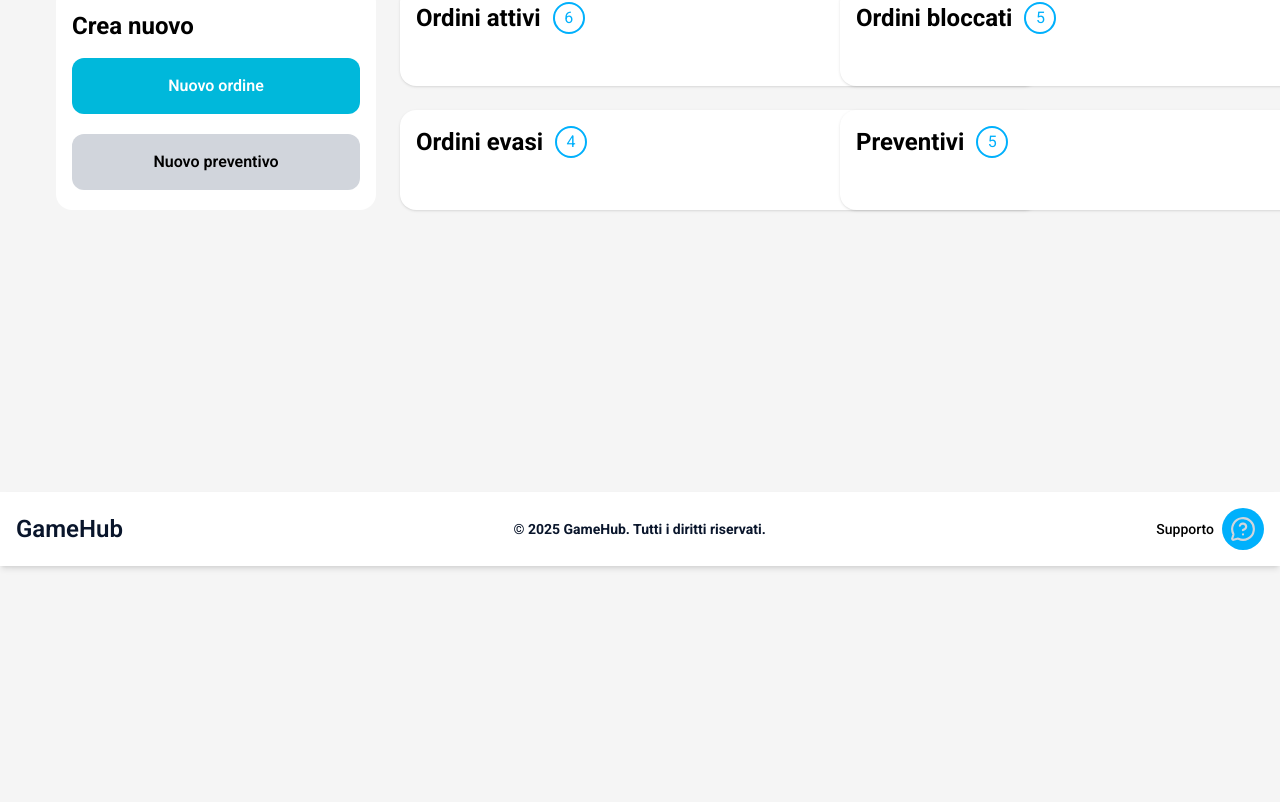
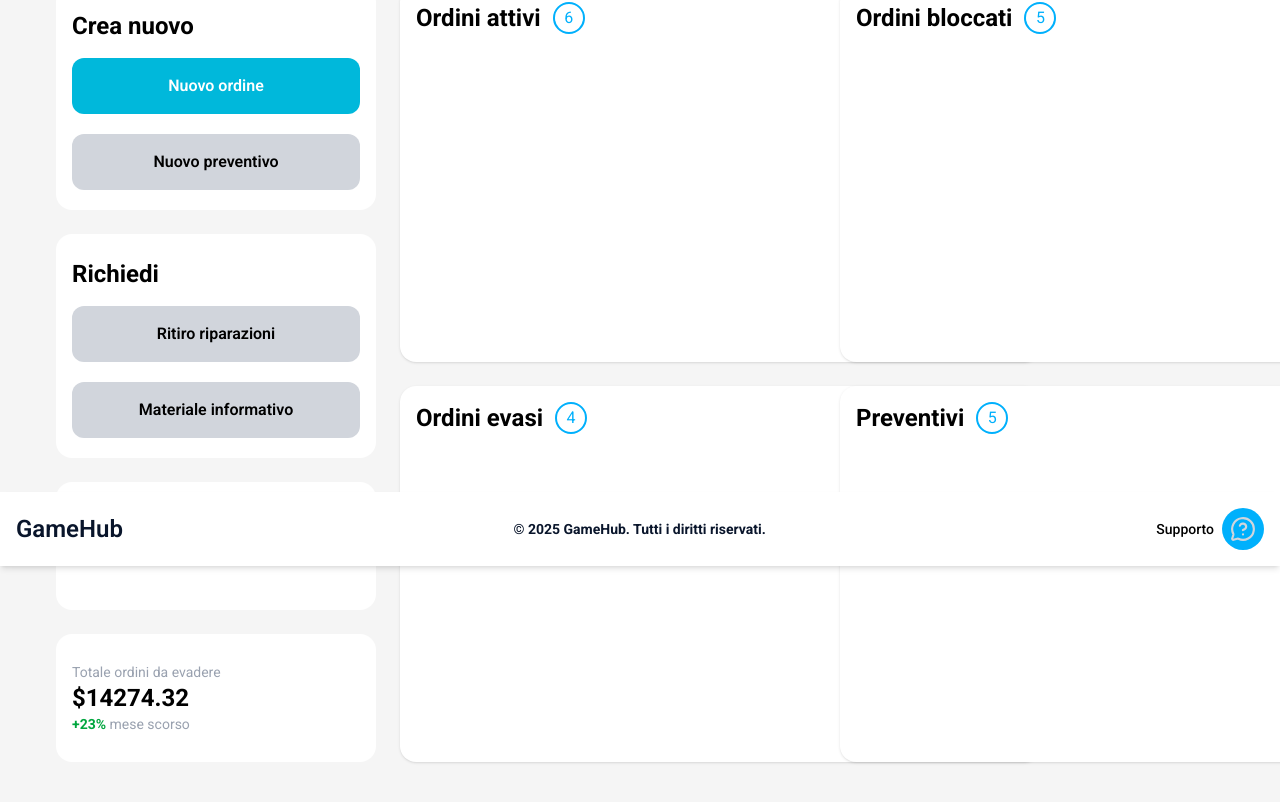
Before and after one commit to PierluigiPapa/proj-gamehub, a React app: page /dashboard in a window 1280 px wide. Shown: the part 234-1036 px from the top of the page. Before the commit the page ends 800 px from the top, so only its background shows below. Built offline with nearby package versions, Linux system fonts and the light colour scheme; the HTML template or start-up script is replaced by a standard one.

Commit message:
added cards on dashboard page

```diff
--- a/src/pages/DashboardPage.jsx
+++ b/src/pages/DashboardPage.jsx
@@ -71,10 +71,37 @@ export function DashboardPage() {
               <button className="bg-gray-300 text-black font-semibold w-full px-8 py-4 rounded-xl mt-5">Nuovo preventivo</button>
             </div>
           </div>
-          {/* Altri widget... (puoi copiare il resto della colonna sinistra dal tuo codice originale) */}
+
+
+          <div className="bg-white w-80 h-56 rounded-2xl flex flex-col justify-between px-4 py-4">
+            <div className="flex flex-col items-center">
+              <p className="text-black text-2xl font-bold my-2 self-start">Richiedi</p>
+              <button className="bg-gray-300 text-black font-semibold w-full px-8 py-4 rounded-xl mt-2">Ritiro riparazioni</button>
+              <button className="bg-gray-300 text-black font-semibold w-full px-8 py-4 rounded-xl mt-5">Materiale informativo</button>
+            </div>
+          </div>
+
+          <div className="bg-white w-80 h-32 rounded-2xl flex flex-col justify-center px-4 py-4">
+            <div className="flex items-center space-x-3">
+              <Euro size={40} className="bg-gray-200 text-black rounded-full p-2" />
+              <div className="flex flex-col">
+                <span className="text-gray-400 text-sm">DTT da fatturare</span>
+                <h3 className="text-black font-bold text-2xl">€642.39</h3>
+              </div>
+            </div>
+          </div>
+
+          <div className="bg-white w-80 h-32 rounded-2xl flex flex-col justify-center px-4 py-4">
+            <div className="flex items-center space-x-3">
+              <div className="flex flex-col">
+                <span className="text-gray-400 text-sm">Totale ordini da evadere</span>
+                <h3 className="text-black font-bold text-2xl">$14274.32</h3>
+                <p className="text-gray-400 text-sm"><span className="text-green-600 font-bold text-sm">+23%</span> mese scorso</p>
+              </div>
+            </div>
+          </div>
         </div>
 
-        {/* Colonna destra: tabelle */}
         <div className="grid grid-cols-2 gap-6">
           {tables.map((table, index) => (
             <div key={index} className="bg-white w-[40rem] rounded-2xl shadow p-4 relative">
```
